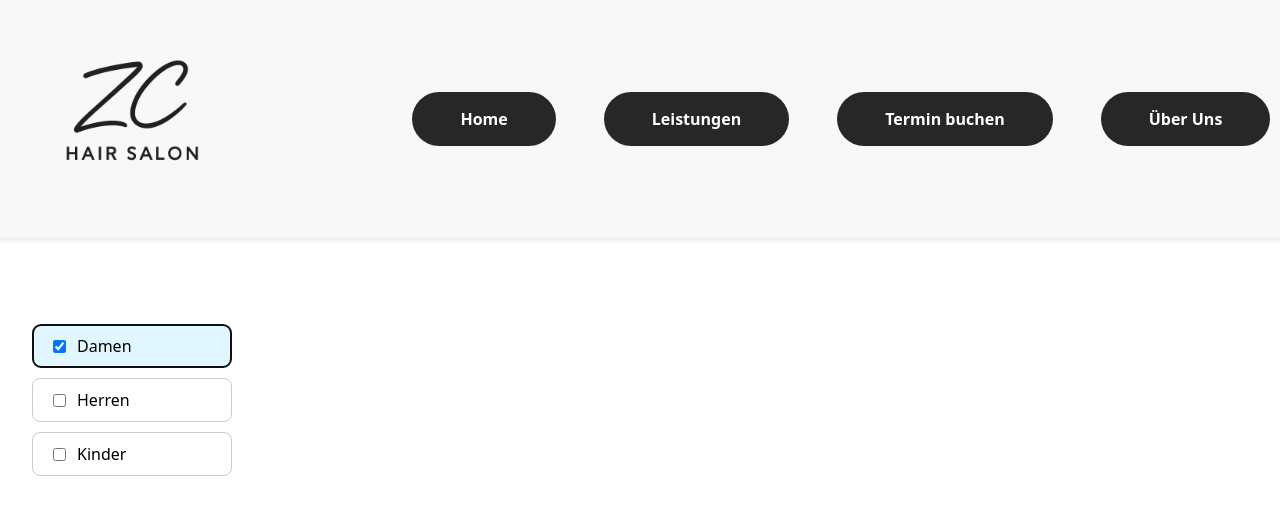
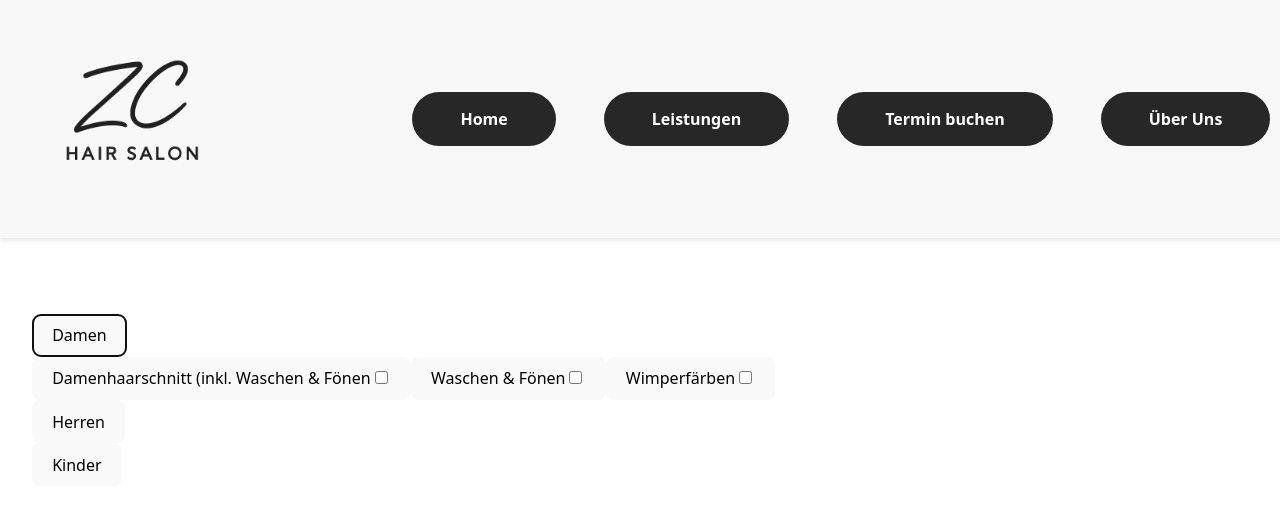
Before and after one commit to catapoeM/Friseursalon-react-app, a React (Vite) app: page /booking in a window 1280 px wide. Both pictures are taken after a click on the button "Damen". Shown: the top 514 px of the page. Built offline with nearby package versions, Linux system fonts and the light colour scheme.

Commit message:
Category button Updated

```diff
--- a/src/components/CheckboxButton.jsx
+++ /dev/null
@@ -1,29 +0,0 @@
-// components/CheckboxButton.jsx
-import React from "react";
-
-export default function CheckboxButton({ text, checked, onToggle }) {
-  return (
-    <button
-      onClick={onToggle}
-      style={{
-        display: "flex",
-        alignItems: "center",
-        gap: "8px",
-        padding: "10px 16px",
-        border: "1px solid #ccc",
-        borderRadius: "8px",
-        backgroundColor: checked ? "#e0f7ff" : "#fff",
-        cursor: "pointer",
-        width: "100%",
-      }}
-    >
-      <input
-        type="checkbox"
-        checked={checked}
-        readOnly
-        style={{ cursor: "pointer" }}
-      />
-      {text}
-    </button>
-  );
-}
--- /dev/null
+++ b/src/components/ClientCategoryButton.jsx
@@ -0,0 +1,62 @@
+import { useState } from "react";
+
+function DropdownItem({ option, checked, onToggle }) {
+  return (
+    <button
+      onClick={onToggle}
+      className="flex items-center justify-between w-full px-4 py-2 rounded hover:bg-gray-100 transition"
+    >
+      <span>{option}</span>
+      <input
+        type="checkbox"
+        checked={checked}
+        readOnly
+        className="form-checkbox h-4 w-4 text-blue-600"
+      />
+    </button>
+  );
+}
+
+export default function WrapButton({ label, options }) {
+  const [open, setOpen] = useState(false);
+
+  const [selected, setSelected] = useState(
+    options.reduce((acc, opt) => {
+      acc[opt] = false;
+      return acc;
+    }, {})
+  );
+
+  const toggleOption = (option) => {
+    setSelected((prev) => ({
+      ...prev,
+      [option]: !prev[option],
+    }));
+  };
+
+  return (
+    <div className="relative inline-block">
+      {/* Dropdown toggle button */}
+      <button
+        onClick={() => setOpen(!open)}
+        className="px-4 py-2 bg-blue-600 text-white rounded-xl shadow-md hover:bg-blue-700 transition"
+      >
+        {label}
+      </button>
+
+      {/* Dropdown list */}
+      {open && (
+        <div className="absolute mt-2 w-48 bg-white border rounded-xl shadow-lg p-2">
+          {options.map((option) => (
+            <DropdownItem
+              key={option}
+              option={option}
+              checked={selected[option]}
+              onToggle={() => toggleOption(option)}
+            />
+          ))}
+        </div>
+      )}
+    </div>
+  );
+}
--- a/src/pages/Booking.jsx
+++ b/src/pages/Booking.jsx
@@ -1,30 +1,11 @@
-// pages/MyPage.jsx
-import React, { useState } from "react";
-import CheckboxButton from "../components/CheckboxButton";
+import WrapButton from "../components/ClientCategoryButton";
 
-export default function MyPage() {
-  const [items, setItems] = useState([
-    { id: 1, text: "Damen", checked: false },
-    { id: 2, text: "Herren", checked: false },
-    { id: 3, text: "Kinder", checked: false },
-  ]);
-
-  const toggleItem = (id) => {
-    setItems(items.map(item =>
-      item.id === id ? { ...item, checked: !item.checked } : item
-    ));
-  };
-
+export default function Booking() {
   return (
-    <div style={{ display: "flex", flexDirection: "column", gap: "10px", width: "200px" }}>
-      {items.map(item => (
-        <CheckboxButton
-          key={item.id}
-          text={item.text}
-          checked={item.checked}
-          onToggle={() => toggleItem(item.id)}
-        />
-      ))}
+    <div className="flex gap-6 p-6">
+      <WrapButton label="Damen" options={["Damenhaarschnitt (inkl. Waschen & Fönen", "Waschen & Fönen", "Wimperfärben"]} />
+      <WrapButton label="Herren" options={["Herrenhaarschnitt"]} />
+      <WrapButton label="Kinder" options={["Kinderhaarschnitt"]} />
     </div>
   );
 }
```
